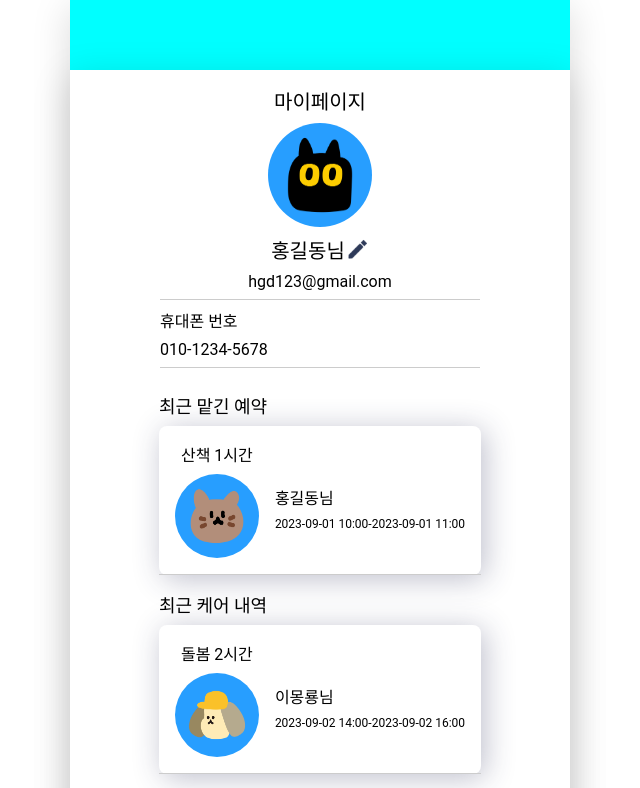
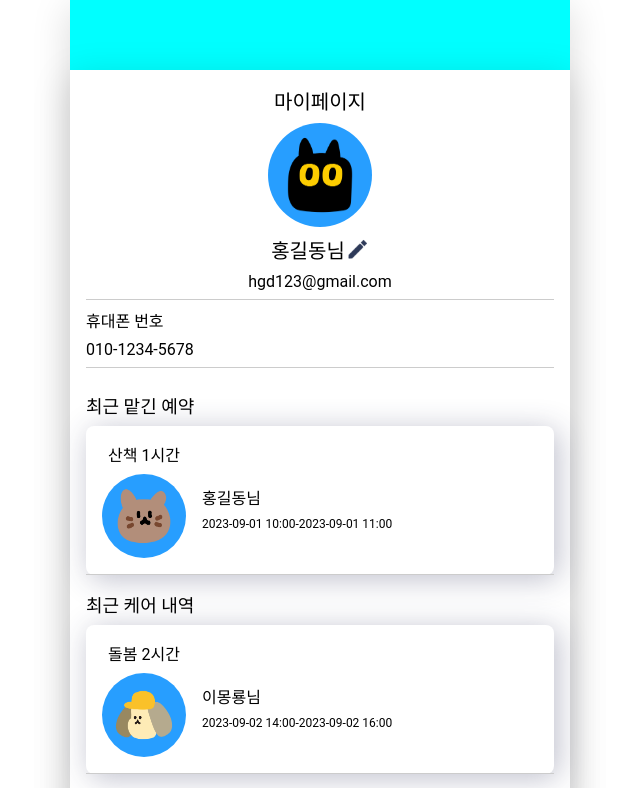
Before and after one commit to rbgud4226/Codestates_032_main, a React (Create React App) app in the folder client/: page /members in a window 1280 px wide. Shown: the top 788 px of the page, without its empty margins (320-960 px from the left). Built offline with nearby package versions, Linux system fonts and the light colour scheme.

Commit message:
Design : 마이페이지 CSS 수정

```diff
--- a/client/src/component/Mypage/MyProfile.tsx
+++ b/client/src/component/Mypage/MyProfile.tsx
@@ -115,7 +115,7 @@ const Container = styled.div`
   display: flex;
   flex-direction: column;
   align-items: center;
-  height: 100%;
+  /* width: 100%; */
 `;
 
 const HeaderText = styled.p`
@@ -138,6 +138,7 @@ const ImgContainer = styled.div`
 
 const UserInfo = styled.div`
   text-align: center;
+  width: 100%;
 `;
 
 const UserName = styled.div`
@@ -212,7 +213,6 @@ const PhoneNumber = styled.span`
 `;
 
 const Separator = styled.div`
-  width: 320px;
   height: 1px;
   background-color: #ccc;
   margin-bottom: 8px;
--- a/client/src/component/Mypage/RecentReservation.tsx
+++ b/client/src/component/Mypage/RecentReservation.tsx
@@ -85,8 +85,6 @@ export default RecentReservation;
 const Container = styled.div`
   display: flex;
   flex-direction: column;
-  align-items: center;
-  height: 100%;
 `;
 
 const Category = styled.div`
@@ -105,6 +103,7 @@ const RecentContainer = styled.div`
   flex-direction: column;
   border-radius: 8px;
   box-shadow: 4px 4px 30px rgba(39, 44, 86, 0.3);
+  width: 100%;
 `;
 
 const ReservationItem = styled.div`
```
Also changed, not shown: 1 other file (tests, documents, lock files or other folders).
